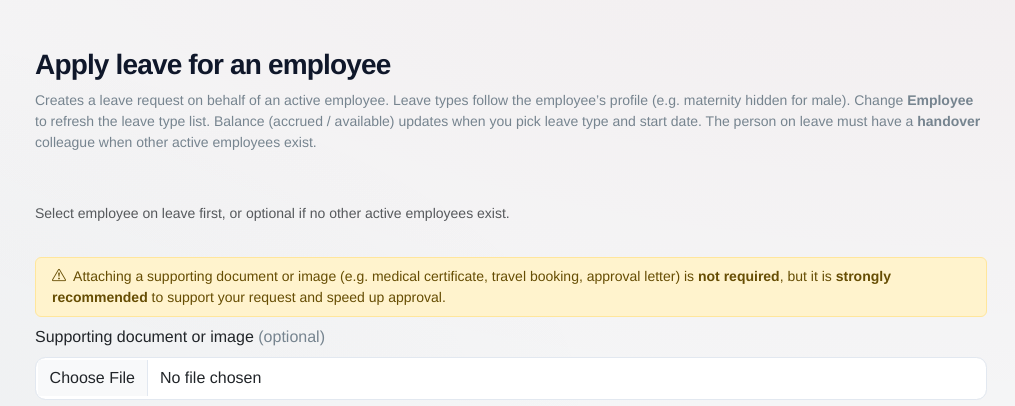
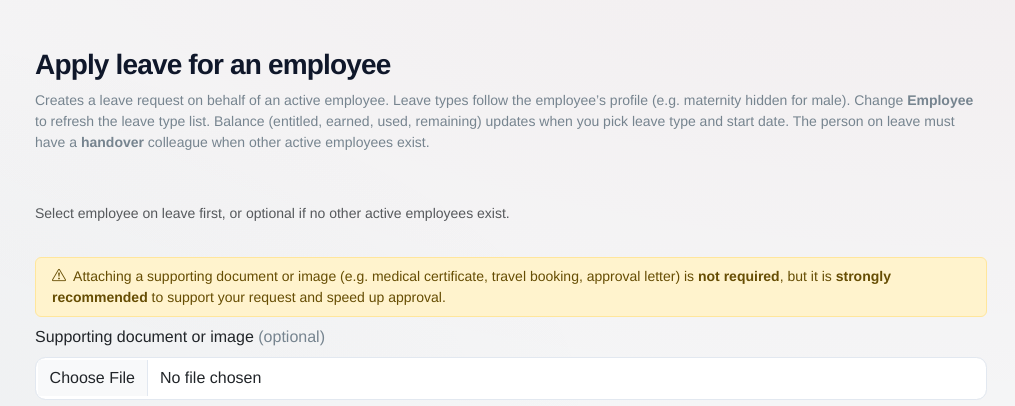
Before and after one commit to NgariMwangi/andersen, a Python web app: template app/templates/leave/admin_request.html in a window 1280 px wide. Shown: the top 406 px of the page, without its empty margins (265-1280 px from the left). Run offline with Jinja, Linux system fonts and the light colour scheme; the template is opened without the code that fills it, so the values that code supplies are empty.

```diff
--- a/app/services/leave_balance_service.py
+++ b/app/services/leave_balance_service.py
@@ -219,13 +219,16 @@ def preview_leave_balance_for_apply(employee_id: int, leave_type_id: int, year:
             "mode": "ledger",
             "year": year,
             "leave_type_name": lt.name,
+            "show_earned_this_year": bool(lt.accrues_monthly),
             "opening_balance": _decimal_display(snap["opening_balance"]),
             "accrued": _decimal_display(snap["accrued"]),
             "adjusted": _decimal_display(snap["adjusted"]),
             "used_approved": _decimal_display(snap["used"]),
             "available": _decimal_display(avail),
+            "remaining": _decimal_display(max(Decimal("0"), avail)),
         }
         if lt.days_per_year is not None:
+            out["entitled_per_year"] = _decimal_display(_d(lt.days_per_year))
             out["days_per_year_cap"] = _decimal_display(_d(lt.days_per_year))
         return out
 
@@ -237,9 +240,12 @@ def preview_leave_balance_for_apply(employee_id: int, leave_type_id: int, year:
             "mode": "simple",
             "year": year,
             "leave_type_name": lt.name,
+            "show_earned_this_year": False,
+            "entitled_per_year": _decimal_display(ent),
             "entitlement": _decimal_display(ent),
             "used_approved": _decimal_display(used),
             "available": _decimal_display(avail),
+            "remaining": _decimal_display(avail),
         }
     return {
         "mode": "unlimited",
--- a/app/templates/leave/_request_balance_preview.html
+++ b/app/templates/leave/_request_balance_preview.html
@@ -37,7 +37,7 @@
             empId = empEl && empEl.value ? String(empEl.value) : '';
             if (!empId) {
                 sub.textContent = '';
-                body.innerHTML = '<p class="mb-0 text-muted">Select an employee to see accrued and available days.</p>';
+                body.innerHTML = '<p class="mb-0 text-muted">Select an employee to see their leave balance.</p>';
                 card.style.display = 'block';
                 return;
             }
@@ -53,29 +53,29 @@
                     return;
                 }
                 sub.textContent = 'Calendar year ' + data.year + ' — ' + (data.leave_type_name || '');
-                if (data.mode === 'ledger') {
-                    var rows = [];
-                    rows.push('<dl class="row small mb-0">');
-                    rows.push('<dt class="col-7 col-md-5 text-muted">Earned this year (YTD)</dt><dd class="col-5 col-md-7 text-end">' + escapeHtml(data.accrued) + ' days</dd>');
-                    rows.push('<dt class="col-7 col-md-5 text-muted">Remaining</dt><dd class="col-5 col-md-7 text-end fw-semibold text-primary">' + escapeHtml(data.available) + ' days</dd>');
-                    if (showOpeningCarry && parseFloat(data.opening_balance) > 0) {
-                        rows.push('<dt class="col-7 col-md-5 text-muted">Opening balance</dt><dd class="col-5 col-md-7 text-end">' + escapeHtml(data.opening_balance) + ' days</dd>');
+                function balanceRows(data) {
+                    var rows = ['<dl class="row small mb-0">'];
+                    if (data.entitled_per_year) {
+                        rows.push('<dt class="col-7 col-md-5 text-muted">Entitled</dt><dd class="col-5 col-md-7 text-end">' + escapeHtml(data.entitled_per_year) + ' per year</dd>');
+                    }
+                    if (data.show_earned_this_year && data.accrued !== undefined) {
+                        rows.push('<dt class="col-7 col-md-5 text-muted">Earned this year</dt><dd class="col-5 col-md-7 text-end">' + escapeHtml(data.accrued) + '</dd>');
+                    }
+                    if (showOpeningCarry && data.opening_balance && parseFloat(data.opening_balance) > 0) {
+                        rows.push('<dt class="col-7 col-md-5 text-muted">Opening balance</dt><dd class="col-5 col-md-7 text-end">' + escapeHtml(data.opening_balance) + '</dd>');
                     }
                     if (data.adjusted && data.adjusted !== '0') {
-                        rows.push('<dt class="col-7 col-md-5 text-muted">Adjustment</dt><dd class="col-5 col-md-7 text-end">' + escapeHtml(data.adjusted) + ' days</dd>');
+                        rows.push('<dt class="col-7 col-md-5 text-muted">Adjustment</dt><dd class="col-5 col-md-7 text-end">' + escapeHtml(data.adjusted) + '</dd>');
                     }
-                    rows.push('<dt class="col-7 col-md-5 text-muted">Used (approved)</dt><dd class="col-5 col-md-7 text-end">' + escapeHtml(data.used_approved) + ' days</dd>');
-                    if (data.days_per_year_cap) {
-                        rows.push('<dt class="col-7 col-md-5 text-muted">Year cap</dt><dd class="col-5 col-md-7 text-end">' + escapeHtml(data.days_per_year_cap) + ' days</dd>');
-                    }
+                    rows.push('<dt class="col-7 col-md-5 text-muted">Used this year</dt><dd class="col-5 col-md-7 text-end">' + escapeHtml(data.used_approved) + '</dd>');
+                    rows.push('<dt class="col-7 col-md-5 text-muted">Remaining this year</dt><dd class="col-5 col-md-7 text-end fw-semibold text-primary">' + escapeHtml(data.remaining || data.available) + '</dd>');
                     rows.push('</dl>');
-                    body.innerHTML = rows.join('');
+                    return rows.join('');
+                }
+                if (data.mode === 'ledger') {
+                    body.innerHTML = balanceRows(data);
                 } else if (data.mode === 'simple') {
-                    body.innerHTML = '<dl class="row small mb-0">' +
-                        '<dt class="col-7 col-md-5 text-muted">Yearly entitlement</dt><dd class="col-5 col-md-7 text-end">' + escapeHtml(data.entitlement) + ' days</dd>' +
-                        '<dt class="col-7 col-md-5 text-muted">Remaining</dt><dd class="col-5 col-md-7 text-end fw-semibold text-primary">' + escapeHtml(data.available) + ' days</dd>' +
-                        '<dt class="col-7 col-md-5 text-muted">Used (approved)</dt><dd class="col-5 col-md-7 text-end">' + escapeHtml(data.used_approved) + ' days</dd>' +
-                        '</dl>';
+                    body.innerHTML = balanceRows(data);
                 } else {
                     body.innerHTML = '<p class="mb-0 text-muted">This leave type has no fixed yearly entitlement in the system.</p>';
                 }
--- a/app/templates/leave/admin_request.html
+++ b/app/templates/leave/admin_request.html
@@ -5,7 +5,7 @@
 <p class="text-muted small mb-3">
     Creates a leave request on behalf of an active employee. Leave types follow the employee’s profile (e.g. maternity hidden for male).
     Change <strong>Employee</strong> to refresh the leave type list.
-    Balance (accrued / available) updates when you pick leave type and start date.
+    Balance (entitled, earned, used, remaining) updates when you pick leave type and start date.
     The person on leave must have a <strong>handover</strong> colleague when other active employees exist.
 </p>
 
--- a/app/templates/leave/my_requests.html
+++ b/app/templates/leave/my_requests.html
@@ -14,7 +14,7 @@
     This request was <strong>rejected</strong>. Update the details below and resubmit — it will go back into the approval workflow.
 </div>
 {% endif %}
-<p class="text-muted small mb-3">The number of days is calculated from your dates: <strong>working days</strong> (Mon–Fri) or <strong>calendar days</strong> (including weekends), depending on the leave type — set under <em>Leave types</em>. You must nominate a colleague to <strong>hand your duties over to</strong> while you are away (when other active employees exist). After you choose a leave type, your <strong>accrued</strong> and <strong>available</strong> balance for that year appears below the form.</p>
+<p class="text-muted small mb-3">The number of days is calculated from your dates: <strong>working days</strong> (Mon–Fri) or <strong>calendar days</strong> (including weekends), depending on the leave type — set under <em>Leave types</em>. You must nominate a colleague to <strong>hand your duties over to</strong> while you are away (when other active employees exist). After you choose a leave type, your balance for the year appears below the form (entitled, earned, used, and remaining).</p>
 
 <div class="alert alert-info py-2 small mb-3" id="entitlement-helper" style="display:none;">
     <div class="fw-semibold mb-1"><i class="bi bi-calendar-range me-1"></i> Suggested end date (full entitlement)</div>
```
Also changed, not shown: app/services/leave_stats_service.py (+8 -0 lines), app/templates/leave/_leave_balance_summary.html (added, +35 -0 lines), app/templates/leave/balances.html (+6 -4 lines), app/templates/leave/requests.html (+5 -38 lines), app/templates/leave/tracker.html (+11 -8 lines).
